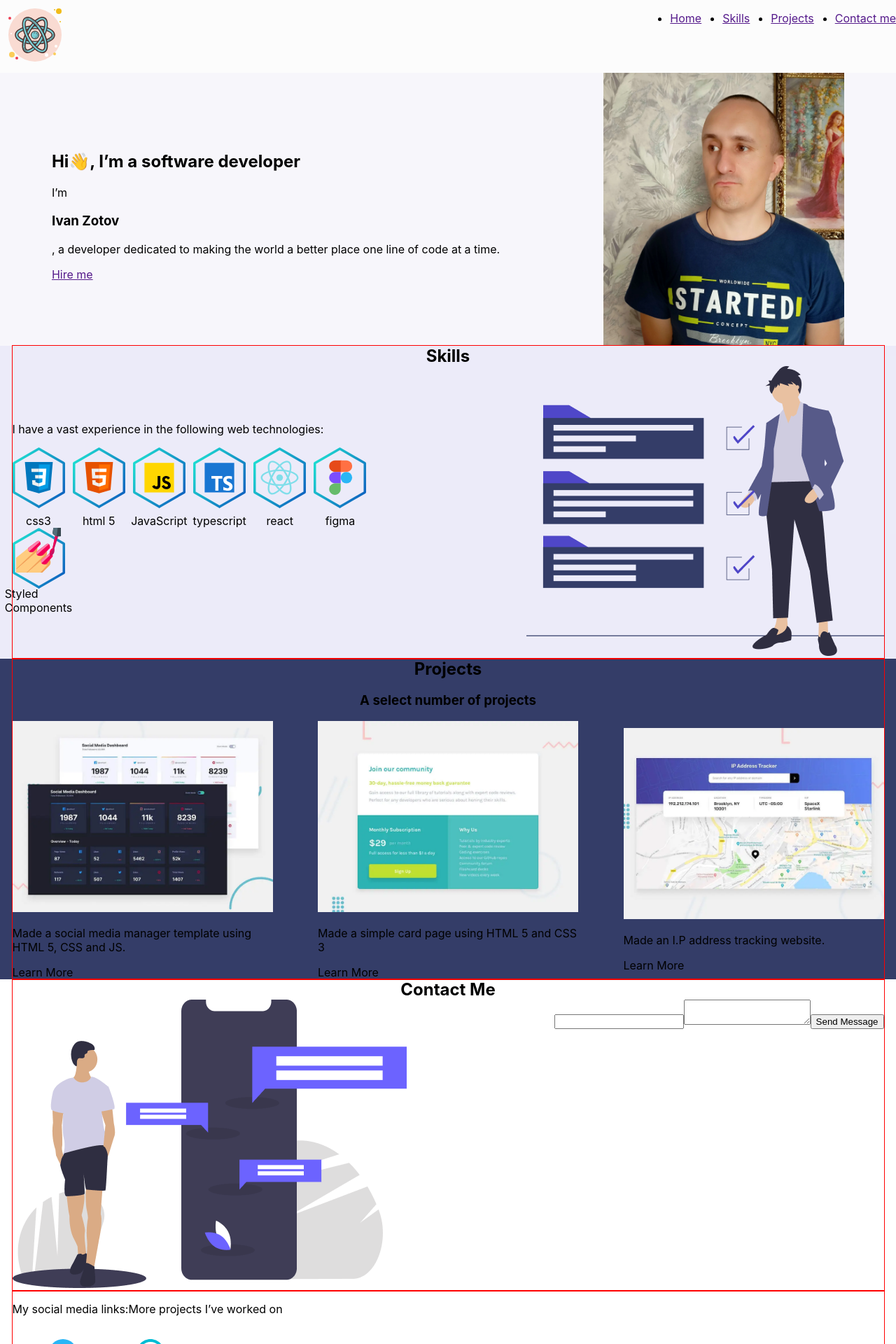
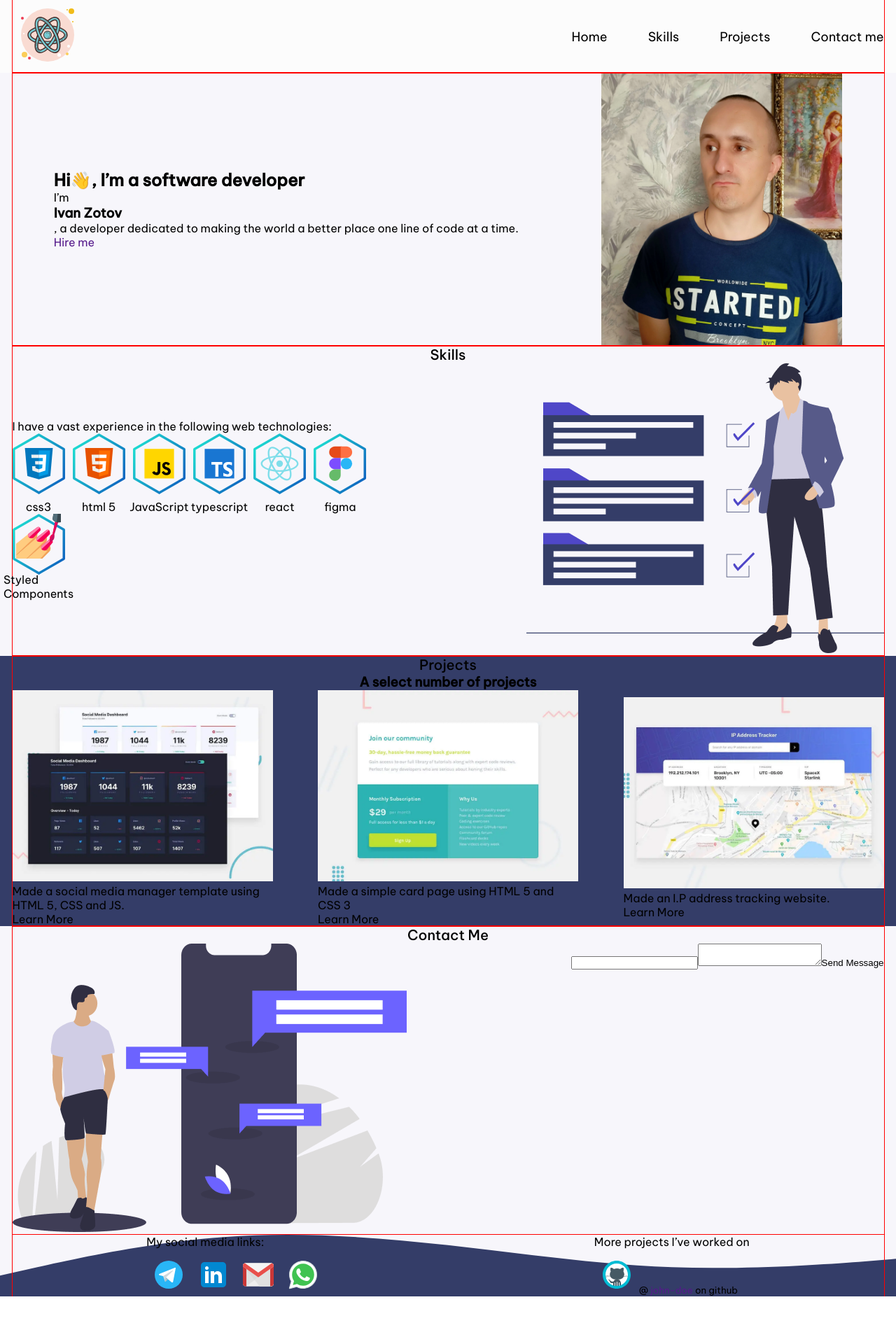
Before and after one commit to hadsome-Droid/project-portfolio-3, a React app: page / in a window 1280 px wide. Shown: the top 1920 px of the page at 70% size. After the commit the page ends 1852 px from the top, so only its background shows below. Built offline with nearby package versions, Linux system fonts and the light colour scheme.

Commit message:
refactor Footer, Header block and create GlobalStyle

```diff
--- a/public/index.html
+++ b/public/index.html
@@ -24,6 +24,9 @@
       work correctly both with client-side routing and a non-root public URL.
       Learn how to configure a non-root public URL by running `npm run build`.
     -->
+    <link rel="preconnect" href="https://fonts.googleapis.com">
+    <link rel="preconnect" href="https://fonts.gstatic.com" crossorigin>
+    <link href="https://fonts.googleapis.com/css2?family=Be+Vietnam+Pro:wght@400;500&display=swap" rel="stylesheet">
     <title>React App</title>
   </head>
   <body>
--- a/src/components/menu/Menu.tsx
+++ b/src/components/menu/Menu.tsx
@@ -1,5 +1,6 @@
 import React from 'react';
 import styled from "styled-components";
+import Gear from "../../assets/images/different/gear.svg"
 
 export const Menu = () => {
     return (
@@ -24,9 +25,77 @@ export const Menu = () => {
 
 const StyledMenu = styled.nav`
 
-    ul{
-      display: flex;
-      gap: 30px;
+  ul {
+    display: flex;
+    gap: 30px;
+  }
+
+  a {
+    display: block;
+    font-size: 18px;
+    font-weight: 400;
+    color: #000;
+    position: relative;
+    padding-left: 8px;
+    margin-left: 20px;
+
+    &:after,
+    &:before {
+      content: '';
+      display: none;
+      background-image: url(${Gear});
+      background-size: cover;
+      position: absolute;
+
+
     }
 
+    &:after {
+      width: 12px;
+      height: 12px;
+      top: 11px;
+      left: -8px;
+      //animation: rotationLeft 7s linear infinite;
+    }
+
+    &:before {
+      width: 20px;
+      height: 20px;
+      top: -1px;
+      left: -24px;
+      //animation: rotationRight 7s linear infinite;
+    }
+
+    &:hover, &.active {
+      &:before,
+      &:after{
+        display: block;
+      }
+      &:before{
+        animation: rotationRight 7s linear infinite;
+      }
+      &:after{
+        animation: rotationLeft 7s linear infinite;
+      }
+      color: #E84949;
+    }
+
+    @keyframes rotationRight {
+    0% {
+      transform: rotate(0deg);
+    }
+      100%{
+        transform: rotate(360deg);
+      }
+  }
+    @keyframes rotationLeft {
+      0% {
+        transform: rotate(360deg);
+      }
+      100%{
+        transform: rotate(0deg);
+      }
+    }
+  }
+
 `
--- a/src/index.css
+++ /dev/null
@@ -1,13 +0,0 @@
-body {
-  margin: 0;
-  font-family: -apple-system, BlinkMacSystemFont, 'Segoe UI', 'Roboto', 'Oxygen',
-    'Ubuntu', 'Cantarell', 'Fira Sans', 'Droid Sans', 'Helvetica Neue',
-    sans-serif;
-  -webkit-font-smoothing: antialiased;
-  -moz-osx-font-smoothing: grayscale;
-}
-
-code {
-  font-family: source-code-pro, Menlo, Monaco, Consolas, 'Courier New',
-    monospace;
-}
--- a/src/index.tsx
+++ b/src/index.tsx
@@ -1,16 +1,17 @@
 import React from 'react';
 import ReactDOM from 'react-dom/client';
-import './index.css';
 import App from './App';
 import reportWebVitals from './reportWebVitals';
+import {GlobalStyle} from "./styles/Global.style";
 
 const root = ReactDOM.createRoot(
-  document.getElementById('root') as HTMLElement
+    document.getElementById('root') as HTMLElement
 );
 root.render(
-  <React.StrictMode>
-    <App />
-  </React.StrictMode>
+    <React.StrictMode>
+        <GlobalStyle/>
+        <App/>
+    </React.StrictMode>
 );
 
 // If you want to start measuring performance in your app, pass a function
--- a/src/layout/footer/Footer.tsx
+++ b/src/layout/footer/Footer.tsx
@@ -3,12 +3,13 @@ import styled from "styled-components";
 import {Container} from "../../components/Container";
 import {FlexWrapper} from "../../components/FlexWrapper";
 import {Icon} from "../../components/icon/Icon";
+import Wave from "../../assets/images/different/wave.svg"
 
 export const Footer = () => {
     return (
         <StyledFooter>
             <Container>
-                <FlexWrapper>
+                <FlexWrapper wrap={'wrap'} justify={'space-around'} align={'center'}>
                     <BlockLinks>
                         <p>My social media links:</p>
                         <nav>
@@ -48,10 +49,35 @@ export const Footer = () => {
 };
 
 const StyledFooter = styled.footer`
+  background-color: #F7F6FB;
+  position: relative;
+  z-index: 0;
+
+  ${Container}{
+
+  }
+
+  &:before {
+    content: '';
+    width: 100%;
+    height: 100%;
+    background-image: url(${Wave});
+    background-repeat: repeat-x;
+    background-size: cover;
+    position: absolute;
+    left: 0;
+    bottom: 0;
+
+    z-index: -1;
+  }
 
 `
 const BlockLinks = styled.div`
 
+    ul{
+      display: flex;
+
+    }
 `
 const Git = styled.div`
 
--- a/src/layout/header/Header.tsx
+++ b/src/layout/header/Header.tsx
@@ -2,18 +2,24 @@ import React from 'react';
 import styled from "styled-components";
 import {Logo} from "../../components/logo/Logo";
 import {Menu} from "../../components/menu/Menu";
+import {Container} from "../../components/Container";
+import {FlexWrapper} from "../../components/FlexWrapper";
 
 export const Header = () => {
     return (
         <StyledHeader>
-           <Logo/>
-            <Menu/>
+            <Container>
+                <FlexWrapper justify={'space-between'} align={'center'}>
+                    <Logo/>
+                    <Menu/>
+                </FlexWrapper>
+            </Container>
+
         </StyledHeader>
     );
 };
 
 const StyledHeader = styled.header`
   background-color: #FCFCFC;
-  display: flex;
-  justify-content: space-between;
+  box-shadow: 0 1px 3px 0 rgba(0, 0, 0, 0.20), 0 2px 1px 0 rgba(0, 0, 0, 0.12), 0 1px 1px 0 rgba(0, 0, 0, 0.14);
 `
--- a/src/layout/sections/main/Main.tsx
+++ b/src/layout/sections/main/Main.tsx
@@ -2,10 +2,12 @@ import React from 'react';
 import styled from "styled-components";
 import photo from "../../../assets/images/different/myPhoto.webp"
 import {FlexWrapper} from "../../../components/FlexWrapper";
+import {Container} from "../../../components/Container";
 
 export const Main = () => {
     return (
         <StyledMain>
+            <Container>
                 <FlexWrapper align={'center'} justify={'space-around'}>
                     <div>
                         <MainTitle>Hi👋, I’m a software developer</MainTitle>
@@ -15,8 +17,7 @@ export const Main = () => {
 
                     <Photo src={photo} alt=""/>
                 </FlexWrapper>
-
-
+            </Container>
         </StyledMain>
     );
 };
--- a/src/layout/sections/skills/Skills.tsx
+++ b/src/layout/sections/skills/Skills.tsx
@@ -39,12 +39,6 @@ const skillItem = [
       iconId:  'figma',
       skillName: 'figma',
     },
-    // {
-    //   id: 7,
-    //   iconId:  'styledComponents',
-    //   skillName: 'styledComponents',
-    // },
-
 ]
 
 export const Skills = () => {
@@ -83,7 +77,7 @@ export const Skills = () => {
 };
 
 const StyledSkills = styled.section`
-  background-color: #4F47C71B;
+
 `
 const SkillsBox = styled.div`
   display: flex;
--- /dev/null
+++ b/src/styles/Global.style.ts
@@ -0,0 +1,43 @@
+import {createGlobalStyle} from "styled-components";
+
+export const GlobalStyle = createGlobalStyle`
+  *,
+  *::before,
+  *::after {
+    margin: 0;
+    padding: 0;
+    box-sizing: border-box;
+  }
+
+  body {
+    margin: 0;
+    font-family: 'Be Vietnam Pro', -apple-system, BlinkMacSystemFont, 'Segoe UI', 'Roboto', 'Oxygen',
+    'Ubuntu', 'Cantarell', 'Fira Sans', 'Droid Sans', 'Helvetica Neue',
+    sans-serif;
+    -webkit-font-smoothing: antialiased;
+    -moz-osx-font-smoothing: grayscale;
+  }
+
+  li{
+    list-style: none;
+  }
+
+  a{
+    text-decoration: none;
+  }
+
+  button{
+    background-color: unset;
+    border: none;
+    cursor: pointer;
+  }
+
+  section{
+    background-color: #F7F6FB;
+  }
+
+  h2{
+    font-size: 20px;
+    font-weight: 500;
+  }
+`
```
Also changed, not shown: src/assets/images/different/gear.svg (added), src/assets/images/different/wave.svg (added). Lines whose indentation alone changed are shown as unchanged.
